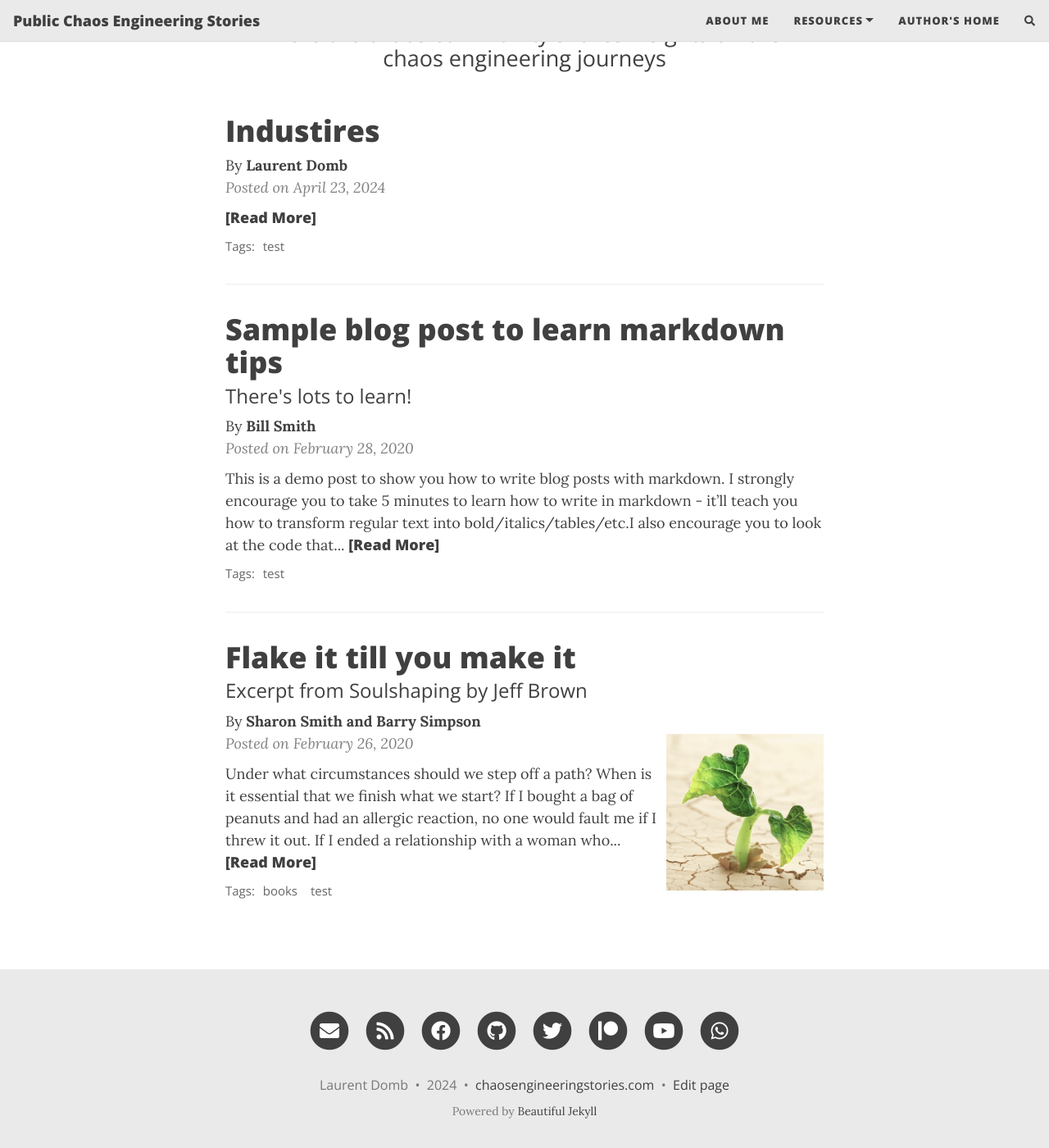
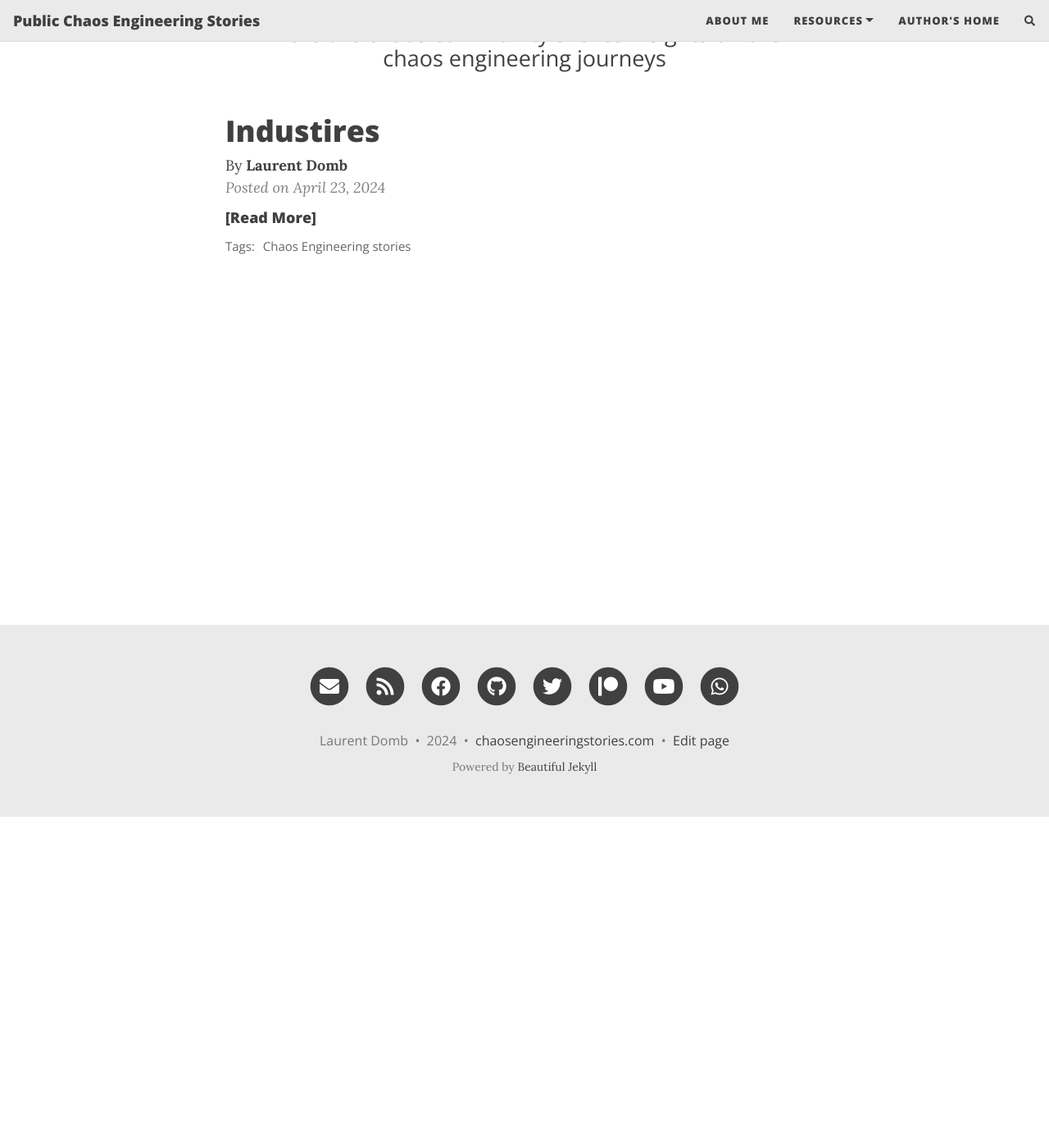
Before and after one commit to ldomb/ldomb.github.io, a Jekyll site: the page built from index.html, in a window 1280 px wide and 1400 px high, scrolled down 404 px. Shown: the whole window at 82% size. Built offline with Jekyll 4.4.1, drawn with Linux system fonts in a browser that asks for light colours; nearby versions of some CDN libraries; the list of posts is cut into pages by our own code; comment, search, counter and statistics services are not loaded.

Commit message:
excerpt fixed

````diff
--- a/_config.yml
+++ b/_config.yml
@@ -106,7 +106,7 @@
 title-on-all-pages: true
 
 # Excerpt word length - Truncate the excerpt of each post on the feed page to the specified number of words
-excerpt_length: 50
+excerpt_length: 100000
 
 # Whether or not to show an excerpt for every blog post in the feed page
 feed_show_excerpt: true
--- a/_posts/2020-02-26-flake-it-till-you-make-it.md
+++ /dev/null
@@ -1,18 +0,0 @@
----
-layout: post
-title: Flake it till you make it
-subtitle: Excerpt from Soulshaping by Jeff Brown
-cover-img: /assets/img/path.jpg
-thumbnail-img: /assets/img/thumb.png
-share-img: /assets/img/path.jpg
-tags: [books, test]
-author: Sharon Smith and Barry Simpson
----
-
-Under what circumstances should we step off a path? When is it essential that we finish what we start? If I bought a bag of peanuts and had an allergic reaction, no one would fault me if I threw it out. If I ended a relationship with a woman who hit me, no one would say that I had a commitment problem. But if I walk away from a seemingly secure route because my soul has other ideas, I am a flake?
-
-The truth is that no one else can definitively know the path we are here to walk. It’s tempting to listen—many of us long for the omnipotent other—but unless they are genuine psychic intuitives, they can’t know. All others can know is their own truth, and if they’ve actually done the work to excavate it, they will have the good sense to know that they cannot genuinely know anyone else’s. Only soul knows the path it is here to walk. Since you are the only one living in your temple, only you can know its scriptures and interpretive structure.
-
-At the heart of the struggle are two very different ideas of success—survival-driven and soul-driven. For survivalists, success is security, pragmatism, power over others. Success is the absence of material suffering, the nourishing of the soul be damned. It is an odd and ironic thing that most of the material power in our world often resides in the hands of younger souls. Still working in the egoic and material realms, they love the sensations of power and focus most of their energy on accumulation. Older souls tend not to be as materially driven. They have already played the worldly game in previous lives and they search for more subtle shades of meaning in this one—authentication rather than accumulation. They are often ignored by the culture at large, although they really are the truest warriors.
-
-A soulful notion of success rests on the actualization of our innate image. Success is simply the completion of a soul step, however unsightly it may be. We have finished what we started when the lesson is learned. What a fear-based culture calls a wonderful opportunity may be fruitless and misguided for the soul. Staying in a passionless relationship may satisfy our need for comfort, but it may stifle the soul. Becoming a famous lawyer is only worthwhile if the soul demands it. It is an essential failure if you are called to be a monastic this time around. If you need to explore and abandon ten careers in order to stretch your soul toward its innate image, then so be it. Flake it till you make it.
--- a/_posts/2020-02-28-sample-markdown.md
+++ /dev/null
@@ -1,95 +0,0 @@
----
-layout: post
-title: Sample blog post to learn markdown tips
-subtitle: There's lots to learn!
-gh-repo: daattali/beautiful-jekyll
-gh-badge: [star, fork, follow]
-tags: [test]
-comments: true
-mathjax: true
-author: Bill Smith
----
-
-{: .box-success}
-This is a demo post to show you how to write blog posts with markdown.  I strongly encourage you to [take 5 minutes to learn how to write in markdown](https://markdowntutorial.com/) - it'll teach you how to transform regular text into bold/italics/tables/etc.<br/>I also encourage you to look at the [code that created this post](https://raw.githubusercontent.com/daattali/beautiful-jekyll/master/_posts/2020-02-28-sample-markdown.md) to learn some more advanced tips about using markdown in Beautiful Jekyll.
-
-**Here is some bold text**
-
-## Here is a secondary heading
-
-[This is a link to a different site](https://deanattali.com/) and [this is a link to a section inside this page](#local-urls).
-
-Here's a table:
-
-| Number | Next number | Previous number |
-| :------ |:--- | :--- |
-| Five | Six | Four |
-| Ten | Eleven | Nine |
-| Seven | Eight | Six |
-| Two | Three | One |
-
-You can use [MathJax](https://www.mathjax.org/) to write LaTeX expressions. For example:
-When \\(a \ne 0\\), there are two solutions to \\(ax^2 + bx + c = 0\\) and they are $$x = {-b \pm \sqrt{b^2-4ac} \over 2a}.$$
-
-How about a yummy crepe?
-
-![Crepe](https://beautifuljekyll.com/assets/img/crepe.jpg)
-
-It can also be centered!
-
-![Crepe](https://beautifuljekyll.com/assets/img/crepe.jpg){: .mx-auto.d-block :}
-
-Here's a code chunk:
-
-~~~
-var foo = function(x) {
-  return(x + 5);
-}
-foo(3)
-~~~
-
-And here is the same code with syntax highlighting:
-
-```javascript
-var foo = function(x) {
-  return(x + 5);
-}
-foo(3)
-```
-
-And here is the same code yet again but with line numbers:
-
-{% highlight javascript linenos %}
-var foo = function(x) {
-  return(x + 5);
-}
-foo(3)
-{% endhighlight %}
-
-## Boxes
-You can add notification, warning and error boxes like this:
-
-### Notification
-
-{: .box-note}
-**Note:** This is a notification box.
-
-### Warning
-
-{: .box-warning}
-**Warning:** This is a warning box.
-
-### Error
-
-{: .box-error}
-**Error:** This is an error box.
-
-## Local URLs in project sites {#local-urls}
-
-When hosting a *project site* on GitHub Pages (for example, `https://USERNAME.github.io/MyProject`), URLs that begin with `/` and refer to local files may not work correctly due to how the root URL (`/`) is interpreted by GitHub Pages. You can read more about it [in the FAQ](https://beautifuljekyll.com/faq/#links-in-project-page). To demonstrate the issue, the following local image will be broken **if your site is a project site:**
-
-![Crepe](/assets/img/crepe.jpg)
-
-If the above image is broken, then you'll need to follow the instructions [in the FAQ](https://beautifuljekyll.com/faq/#links-in-project-page). Here is proof that it can be fixed:
-
-![Crepe]({{ '/assets/img/crepe.jpg' | relative_url }})
--- a/_posts/2024-04-23-chaos-engineering-stories.md
+++ b/_posts/2024-04-23-chaos-engineering-stories.md
@@ -3,7 +3,7 @@
 title: Industires
 gh-repo: daattali/beautiful-jekyll
 gh-badge: [star, fork, follow]
-tags: [test]
+tags: [Chaos Engineering stories]
 comments: true
 mathjax: true
 author: Laurent Domb
````
